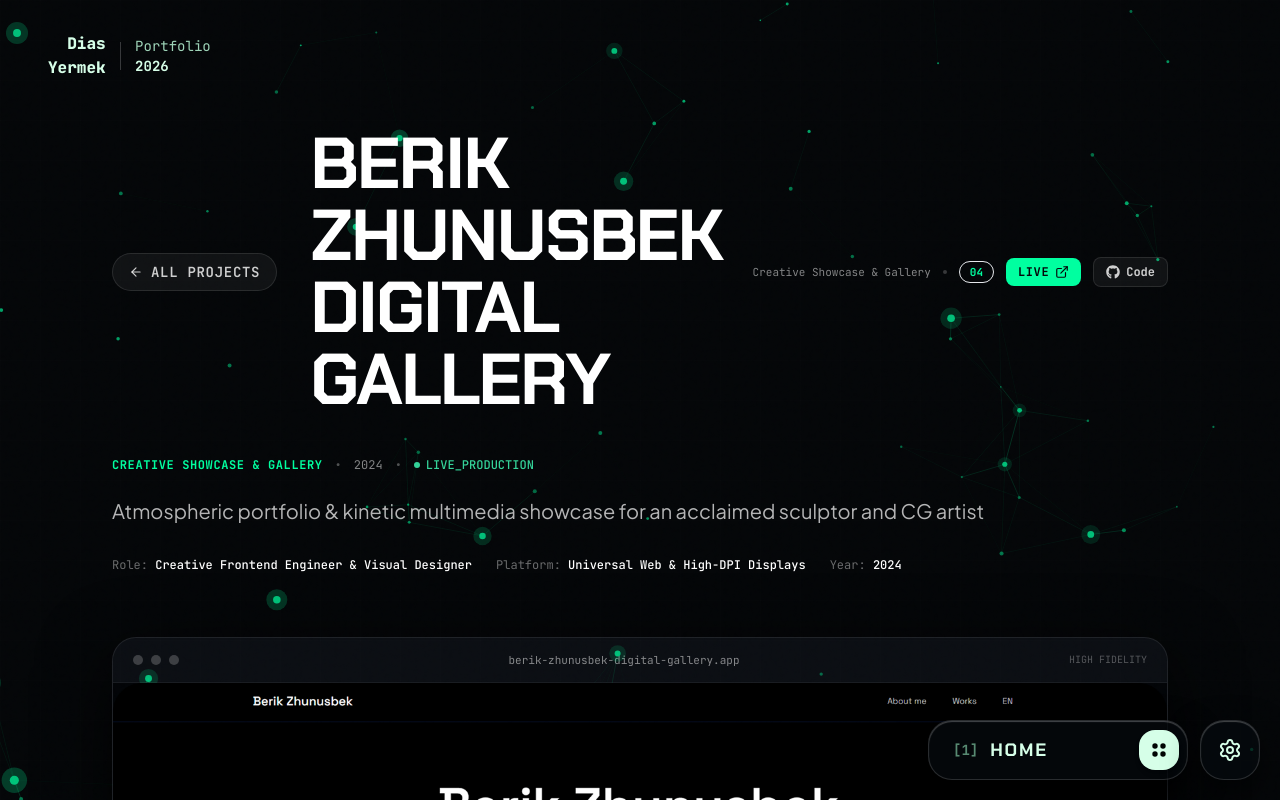
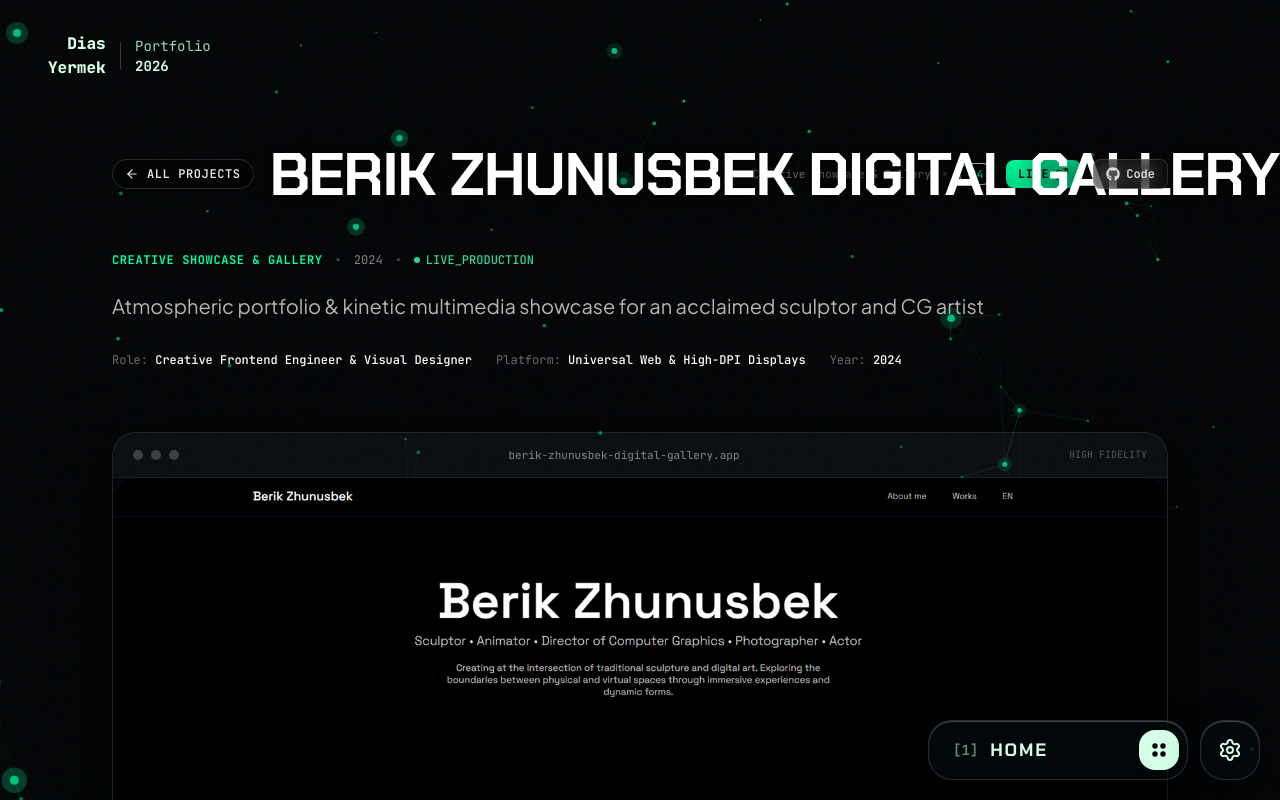
Before and after one commit to Daelijek/daelijekPortfolio, a Next.js app: page /projects/berik-zhunusbek in a window 1280 px wide. Shown: the top 800 px of the page. Built offline with nearby package versions, Linux system fonts and the light colour scheme.

Commit message:
feat(header): make title dock completely transparent with spring scroll physics and zero jitter

```diff
--- a/app/projects/[slug]/ProjectDetailContent.jsx
+++ b/app/projects/[slug]/ProjectDetailContent.jsx
@@ -4,7 +4,7 @@ import React, { useMemo, useRef, useState, useEffect } from 'react';
 import Link from 'next/link';
 import Image from 'next/image';
 import { useParams } from 'next/navigation';
-import { motion as Motion, AnimatePresence } from 'framer-motion';
+import { motion as Motion, AnimatePresence, useScroll, useTransform, useSpring } from 'framer-motion';
 import { useThemeAudio } from '../../../src/context/ThemeAudioContext';
 import { portfolioContent } from '../../../src/data/portfolioData';
 import {
@@ -170,16 +170,10 @@ export default function ProjectDetailContent({ slug: propSlug }) {
     setMousePos(coords);
   };
 
-  const [isScrolled, setIsScrolled] = useState(false);
-
-  useEffect(() => {
-    const handleScroll = () => {
-      setIsScrolled(window.scrollY > 30);
-    };
-    handleScroll();
-    window.addEventListener('scroll', handleScroll, { passive: true });
-    return () => window.removeEventListener('scroll', handleScroll);
-  }, []);
+  // Fluid scroll-driven title scaling with physics spring damping (zero layout shift, zero jitter)
+  const { scrollY } = useScroll();
+  const rawScale = useTransform(scrollY, [0, 140], [1, 0.44]);
+  const titleScale = useSpring(rawScale, { stiffness: 350, damping: 32 });
 
   const backText = lang === 'ru' ? 'Все проекты' : lang === 'kk' ? 'Барлық жобалар' : 'All Projects';
   const roleLabel = lang === 'ru' ? 'Роль' : lang === 'kk' ? 'Рөлі' : 'Role';
@@ -195,54 +189,41 @@ export default function ProjectDetailContent({ slug: propSlug }) {
   return (
     <div className="min-h-screen text-white font-sans selection:bg-[var(--accent-color)] selection:text-[#040608] pb-0">
       {/* ========================================================================= */}
-      {/* 1. STICKY TOP HEADER WITH DOCKED TITLE AND ALL PROJECTS BUTTON             */}
+      {/* 1. TOP SPACING & HERO CONTAINER (90% Width, Stable Flow, Zero Layout Shift) */}
       {/* ========================================================================= */}
-      <header
-        className={`sticky top-0 z-30 w-full transition-all duration-500 ease-[cubic-bezier(0.16,1,0.3,1)] ${
-          isScrolled
-            ? 'bg-[#040608]/90 backdrop-blur-xl border-b border-white/[0.08] shadow-[0_10px_30px_rgba(0,0,0,0.6)] py-3 sm:py-3.5'
-            : 'bg-transparent border-b border-transparent pt-24 sm:pt-32 pb-4'
-        }`}
-      >
-        <div className="w-[90%] max-w-[1920px] mx-auto px-4 sm:px-8 lg:px-12 flex items-center justify-between gap-4">
-          {/* Left: Back button + Morphing Title */}
-          <div className="flex items-center gap-3 sm:gap-4 min-w-0">
+      <div className="w-[90%] max-w-[1920px] mx-auto px-4 sm:px-8 lg:px-12 pt-28 sm:pt-36">
+        {/* Sticky Floating Docked Bar (100% Transparent, No Header Box, No Borders) */}
+        <div className="sticky top-6 sm:top-8 z-30 w-full pointer-events-none mb-8 sm:mb-12">
+          <div className="flex items-center justify-between gap-4">
+            {/* Left: Back button + Super Smooth Shrinking Title */}
+            <div className="flex items-center gap-3 sm:gap-4 min-w-0 pointer-events-auto">
               {/* Back button link */}
               <Link
                 href="/projects"
                 onClick={playClick}
                 onMouseEnter={playHover}
-              className={`inline-flex items-center gap-2 rounded-full bg-white/[0.05] hover:bg-white/[0.1] border border-white/10 text-white/80 hover:text-white transition-all group shrink-0 ${
-                isScrolled ? 'px-3 py-1.5 text-xs' : 'px-4 py-2 text-xs sm:text-sm'
-              }`}
+                className="inline-flex items-center gap-2 px-3 py-1.5 rounded-full bg-black/40 hover:bg-black/70 border border-white/15 hover:border-white/30 text-white/90 hover:text-white transition-all group shrink-0 backdrop-blur-md shadow-sm"
               >
                 <ArrowLeft className="w-3.5 h-3.5 group-hover:-translate-x-1 transition-transform" />
-              <span className="font-mono font-semibold uppercase tracking-wider hidden sm:inline">
+                <span className="font-mono font-semibold uppercase tracking-wider text-[11px] sm:text-xs hidden sm:inline">
                   {backText}
                 </span>
               </Link>
 
-            {/* Subtle Divider (visible when scrolled) */}
-            <div
-              className={`h-4 w-px bg-white/20 transition-opacity duration-300 shrink-0 ${
-                isScrolled ? 'opacity-100' : 'opacity-0'
-              }`}
-            />
-
-            {/* Title: Smoothly shrinks & docks to top-left boundary */}
-            <h1
-              className={`font-display uppercase tracking-tight text-white transition-all duration-500 ease-[cubic-bezier(0.16,1,0.3,1)] ${
-                isScrolled
-                  ? 'text-sm sm:text-base lg:text-lg font-bold tracking-wide truncate max-w-[200px] sm:max-w-md md:max-w-xl lg:max-w-2xl'
-                  : 'text-3xl sm:text-5xl md:text-6xl lg:text-7xl font-black leading-tight'
-              }`}
+              {/* Title: Fluidly scales on scroll without any DOM reflow or jerking */}
+              <Motion.h1
+                style={{
+                  scale: titleScale,
+                  transformOrigin: 'left center',
+                }}
+                className="font-display font-black uppercase tracking-tight text-white text-2xl sm:text-4xl md:text-5xl lg:text-6xl max-w-[70vw] truncate sm:max-w-none sm:overflow-visible whitespace-nowrap select-none drop-shadow-[0_2px_12px_rgba(0,0,0,0.9)]"
               >
                 {project.title}
-            </h1>
+              </Motion.h1>
             </div>
 
-          {/* Right Meta & Actions */}
-          <div className="flex items-center gap-2.5 sm:gap-3 shrink-0 font-mono text-xs">
+            {/* Right: Meta & Actions (Transparent, Floating) */}
+            <div className="flex items-center gap-2.5 sm:gap-3 shrink-0 font-mono text-xs pointer-events-auto">
               <span className="text-[11px] text-white/50 hidden md:inline">
                 {project.category}
               </span>
@@ -270,7 +251,7 @@ export default function ProjectDetailContent({ slug: propSlug }) {
                   rel="noopener noreferrer"
                   onClick={playClick}
                   onMouseEnter={playHover}
-                className="inline-flex items-center gap-1.5 px-3 py-1.5 rounded-lg bg-white/5 hover:bg-white/10 border border-white/10 text-white/80 hover:text-white text-xs font-bold transition-all"
+                  className="inline-flex items-center gap-1.5 px-3 py-1.5 rounded-lg bg-black/40 hover:bg-black/70 border border-white/15 text-white/80 hover:text-white text-xs font-bold transition-all backdrop-blur-md"
                 >
                   <FaGithub className="w-3.5 h-3.5" />
                   <span className="hidden sm:inline">{lang === 'ru' ? 'Код' : 'Code'}</span>
@@ -278,12 +259,7 @@ export default function ProjectDetailContent({ slug: propSlug }) {
               )}
             </div>
           </div>
-      </header>
-
-      {/* ========================================================================= */}
-      {/* 2. PROJECT HERO BODY (Clean Editorial, Tagline, Specs, 90% Width)         */}
-      {/* ========================================================================= */}
-      <div className="w-[90%] max-w-[1920px] mx-auto px-4 sm:px-8 lg:px-12 pt-4 sm:pt-6">
+        </div>
         <Motion.div
           initial={{ opacity: 0, y: 16 }}
           whileInView={{ opacity: 1, y: 0 }}
```
Lines whose indentation alone changed are shown as unchanged.
